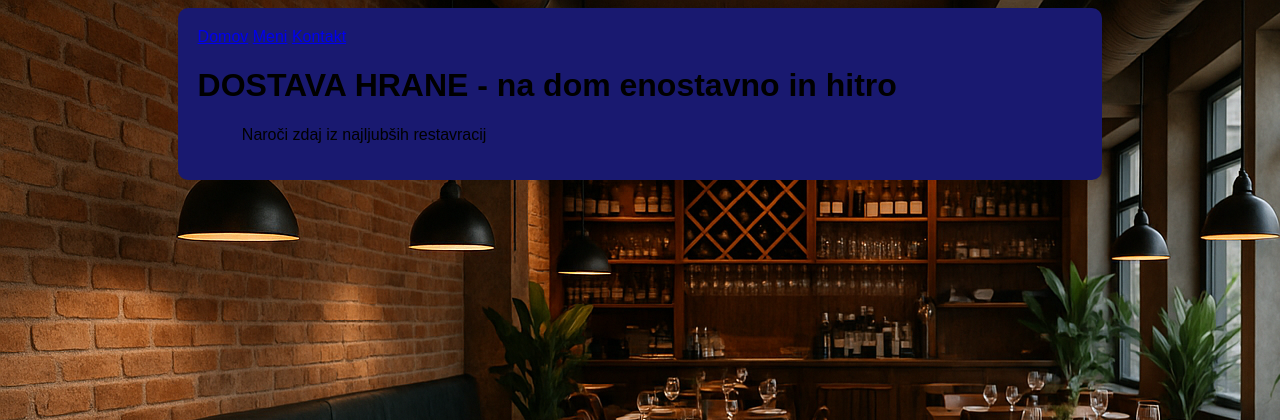
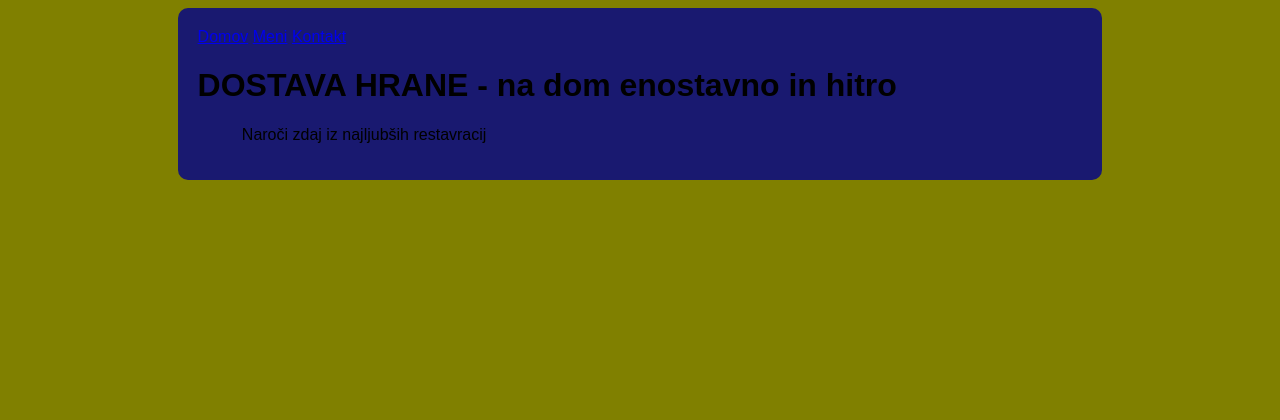
Before and after one commit to davidB123KING/dostava-hrane, a PHP site: page / in a window 1280 px wide. Shown: the top 420 px of the page. Run offline with PHP 8.4, Linux system fonts and the light colour scheme.

Commit message:
spremenjeno

```diff
--- a/oblika.css
+++ b/oblika.css
@@ -1,7 +1,6 @@
 body{
     background-color: olive;
     font-family: Arial, sans-serif;
-    background-image:url("restavracija.png");
 }
 .vse{
     background-color: midnightblue;
```
